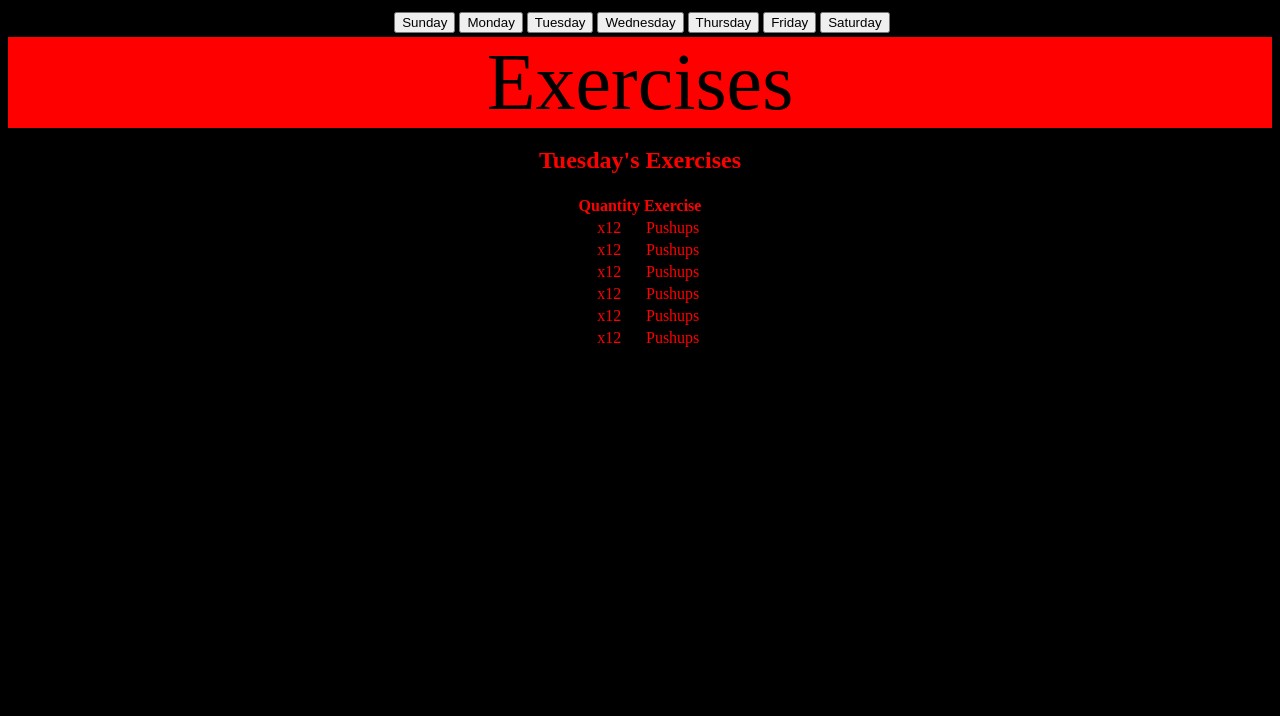
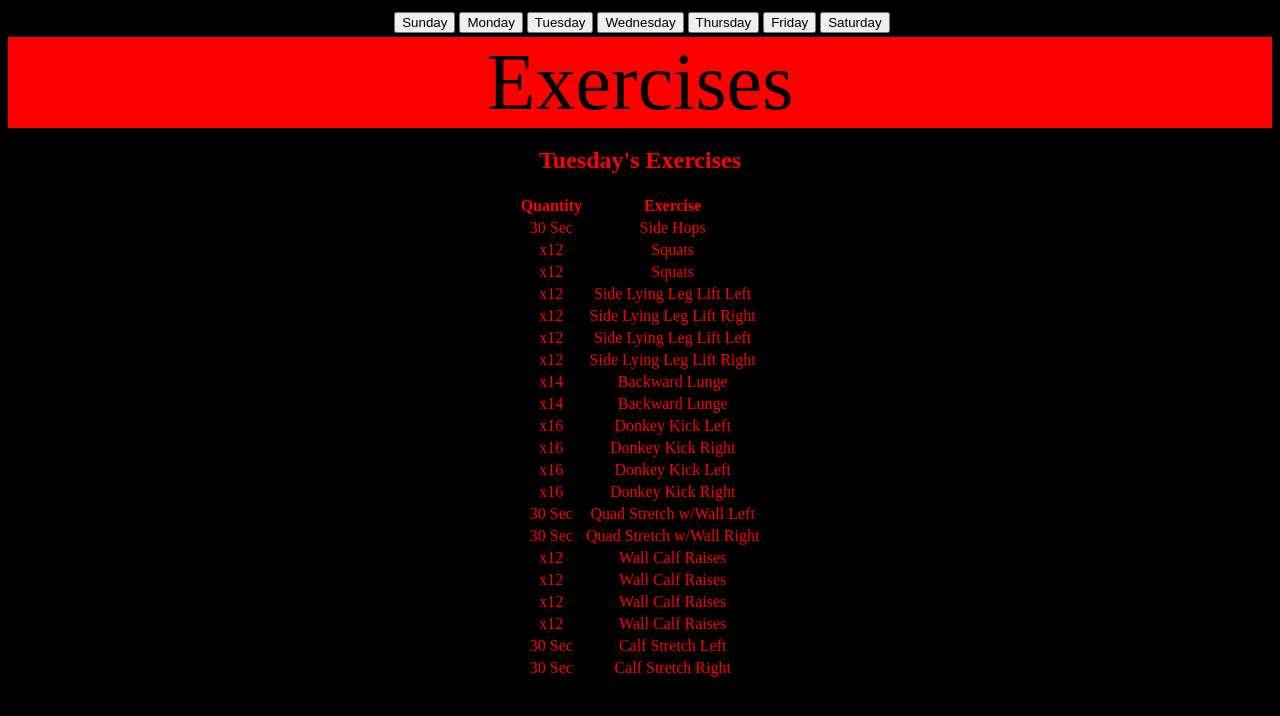
Before and after one commit to parthpatel05/DailyWorkout, a Flask app: page /tuesday in a window 1280 px wide. Shown: the top 716 px of the page. Run offline with Flask 2, Linux system fonts and the light colour scheme.

Commit message:
more exercies tur and friday left

```diff
--- a/templates/monday.html
+++ b/templates/monday.html
@@ -7,9 +7,9 @@
 <h2>Monday's Exercises</h2>
 
 <h3>Athleanx</h3>
-<a  class ="utube" href="https://www.youtube.com/watch?v=rxEMKXW2Wqs&list=PLUZFjkq5Io-66FLmprAti9GG5Y3JV0H8y&index=4">Link to Youtube</a>
+<a  class ="utube" href="https://youtu.be/rxEMKXW2Wqs?t=104" target="_blank">Link to Youtube</a>
 <h3>BullyJuice</h3>
-<a  class ="utube" href="https://www.youtube.com/watch?v=mm47bCaCzpQ&list=PLUZFjkq5Io-66FLmprAti9GG5Y3JV0H8y&index=5">Link to Youtube</a>
+<a  class ="utube" href="https://youtu.be/mm47bCaCzpQ?t=30" target="_blank">Link to Youtube</a>
 
 
 {% endblock %}
--- a/templates/sunday.html
+++ b/templates/sunday.html
@@ -6,9 +6,9 @@
 {% block content %}
 <h2>Sunday's Exercises</h2>
 <h3>Chole Ting</h3>
-<a  class ="utube" href="https://www.youtube.com/watch?v=2pLT-olgUJs&list=PLUZFjkq5Io-66FLmprAti9GG5Y3JV0H8y&index=1">Link to Youtube</a>
+<a  class ="utube" href="https://youtu.be/2pLT-olgUJs?t=53" target="_blank">Link to Youtube</a>
 <!--try making inline video-->
 <h3>Next Workout</h3>
-<a  class ="utube" href="https://www.youtube.com/watch?v=EWFNeJDvtGE&list=PLUZFjkq5Io-66FLmprAti9GG5Y3JV0H8y&index=5&t=315s">Link to Youtube</a>
+<a  class ="utube" href="https://youtu.be/EWFNeJDvtGE?t=42" target="_blank">Link to Youtube</a>
 
 {% endblock %}
--- a/templates/tuesday.html
+++ b/templates/tuesday.html
@@ -13,28 +13,88 @@
         <th>Exercise</th>
     </tr>
     <tr>
-        <td>x12</td>
-        <td>Pushups</td>
+        <td>30 Sec</td>
+        <td>Side Hops</td>
     </tr>
     <tr>
         <td>x12</td>
-        <td>Pushups</td>
+        <td>Squats</td>
     </tr>
     <tr>
         <td>x12</td>
-        <td>Pushups</td>
+        <td>Squats</td>
     </tr>
     <tr>
         <td>x12</td>
-        <td>Pushups</td>
+        <td>Side Lying Leg Lift Left</td>
     </tr>
     <tr>
         <td>x12</td>
-        <td>Pushups</td>
+        <td>Side Lying Leg Lift Right</td>
     </tr>
     <tr>
         <td>x12</td>
-        <td>Pushups</td>
+        <td>Side Lying Leg Lift Left</td>
+    </tr>
+    <tr>
+        <td>x12</td>
+        <td>Side Lying Leg Lift Right</td>
+    </tr>
+    <tr>
+        <td>x14</td>
+        <td>Backward Lunge</td>
+    </tr>
+    <tr>
+        <td>x14</td>
+        <td>Backward Lunge</td>
+    </tr>
+    <tr>
+        <td>x16</td>
+        <td>Donkey Kick Left</td>
+    </tr>
+    <tr>
+        <td>x16</td>
+        <td>Donkey Kick Right</td>
+    </tr>
+    <tr>
+        <td>x16</td>
+        <td>Donkey Kick Left</td>
+    </tr>
+    <tr>
+        <td>x16</td>
+        <td>Donkey Kick Right</td>
+    </tr>
+    <tr>
+        <td>30 Sec</td>
+        <td>Quad Stretch w/Wall Left</td>
+    </tr>
+    <tr>
+        <td>30 Sec</td>
+        <td>Quad Stretch w/Wall Right</td>
+    </tr>
+    <tr>
+        <td>x12</td>
+        <td>Wall Calf Raises</td>
+    </tr>
+    <tr>
+        <td>x12</td>
+        <td>Wall Calf Raises</td>
+    </tr>
+    <tr>
+        <td>x12</td>
+        <td>Wall Calf Raises</td>
+    </tr>
+    <tr>
+        <td>x12</td>
+        <td>Wall Calf Raises</td>
+    </tr>
+    <tr>
+        <td>30 Sec</td>
+        <td>Calf Stretch Left</td>
+    </tr>
+    <tr>
+        <td>30 Sec</td>
+        <td>Calf Stretch Right</td>
     </tr>
 </table>
 {% endblock %}
```
Also changed, not shown: templates/saturday.html (+1 -30 lines), templates/wednesday.html (+6 -30 lines).
